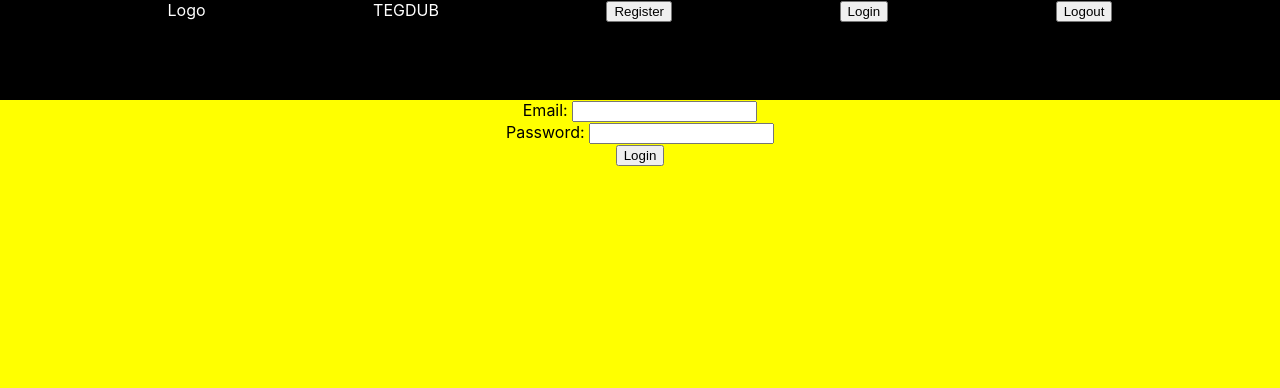
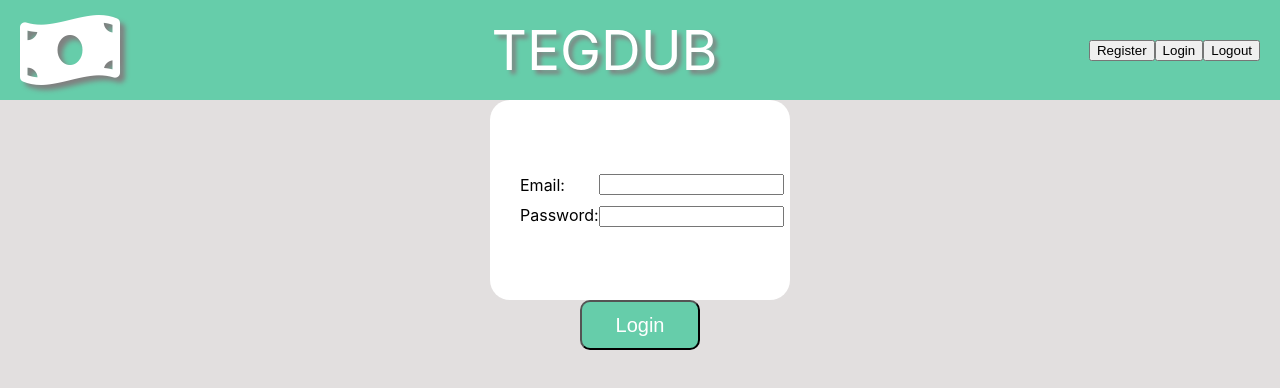
Before and after one commit to jerbezz/personal-project-budget, a React (Create React App) app: page /#/auth/login in a window 1280 px wide. Shown: the top 388 px of the page. Built offline with nearby package versions, Linux system fonts and the light colour scheme; what redux-promise-middleware would draw is missing.

Commit message:
style save

```diff
--- a/src/App.css
+++ b/src/App.css
@@ -5,7 +5,7 @@
 }
 
 body {
-  background: yellow;
+  background: rgb(226, 223, 223);
 }
 
 .nav-items {
--- a/src/components/Expense/Expense.js
+++ b/src/components/Expense/Expense.js
@@ -1,10 +1,10 @@
-import React, {Component} from 'react'
+import React, { Component } from 'react'
 import './Expense.css'
 // import { connect } from 'react-redux'
 // import {deleteExp} from './../../ducks/expReducer'
 
-class Expense extends Component{
-    constructor (props) {
+class Expense extends Component {
+    constructor(props) {
         super(props)
         this.state = {
             id: this.props.expense.exp_id,
@@ -40,11 +40,25 @@ class Expense extends Component{
 
     handleUpdateClick = () => {
         this.props.editAnExp()
+        this.setState({
+            edit: false
+        })
     }
 
-    render (){
+    render() {
         // console.log(22222, this.props.expense)
-    return (
+        return this.state.edit ? (
+            <div>
+                <div>
+                    <input name='date' value={this.state.date} onChange={this.handleChange} />
+                    <input name='category' value={this.state.category} onChange={this.handleChange} />
+                    <input name='name' value={this.state.name} onChange={this.handleChange} />
+                    <input name='amount' value={this.state.amount} onChange={this.handleChange} />
+                    <input name='memo' value={this.state.memo} onChange={this.handleChange} />
+                </div>
+                <button onClick={this.handleUpdateClick}>Confirm</button>
+            </div>
+        ) : (
 
                 <div className='exp-border-box'>
 
@@ -65,7 +79,7 @@ class Expense extends Component{
                             <p>{this.props.expense.exp_memo}</p>
                         </div>
                         <button onClick={this.handleDelete}>X</button>
-                <button>Edit</button>
+                        <button onClick={this.handleEditClick}>Edit</button>
 
                     </div>
                 </div>
--- a/src/components/Header/Header.css
+++ b/src/components/Header/Header.css
@@ -1,8 +1,29 @@
 header {
-    background: black;
+    background: mediumaquamarine;
     display: flex;
     flex-direction: row;
-    justify-content: space-evenly;
+    justify-content: space-between;
+    align-items: center;
     color: white;
     height: 100px;
   }
+
+  .header-left {
+    margin-left: 20px;
+    text-shadow: 5px 5px 5px gray
+
+  }
+
+  .header-mid {
+    font-size: 55px;
+    text-shadow: 4px 4px 4px  gray;
+
+  }
+
+  .header-right {
+    margin-right: 20px;
+  }
+
+  .fa-money-bill-wave {
+    color: white
+  }
--- a/src/components/Header/Header.js
+++ b/src/components/Header/Header.js
@@ -1,25 +1,26 @@
-import React, {Component} from 'react'
+import React, { Component } from 'react'
 import './Header.css'
-import {Link} from 'react-router-dom'
-import {connect} from 'react-redux'
+import { Link } from 'react-router-dom'
+import { connect } from 'react-redux'
 import getData from './../../ducks/authReducer'
 
 
 class Header extends Component {
 
 
-    render(){
-    return(
+    render() {
+        return (
             <header>
-        <div>Logo</div>
-        <div>TEGDUB</div>
+                <div className='header-left'> <Link to='/'> <i className="fas fa-money-bill-wave fa-5x"></i> </Link></div>
+                <div className='header-mid'>TEGDUB</div>
+                <div className='header-right'>
                     <Link to='/auth/register'><button>Register</button></Link>
                     <Link to='/auth/login'><button>Login</button></Link>
                     <a href='http://localhost:5550/logout'>
-                                <button>Logout</button>
+                        <button className='header-logout-btn'>Logout</button>
                     </a>
 
-
+                </div>
 
             </header>
         )
@@ -28,4 +29,4 @@ class Header extends Component {
 
 const mapState = (reduxState) => reduxState;
 
-export default connect(mapState, {getData})(Header)
+export default connect(mapState, { getData })(Header)
--- a/src/components/Home/Home.css
+++ b/src/components/Home/Home.css
@@ -12,6 +12,7 @@
 
 .better-work {
     display: flex;
+    justify-content: center;
 }
 
 .box-for-three-info {
@@ -26,8 +27,8 @@
 }
 
 .three-info-boxes {
-    background: red;
-    width: 70%;
+    background: white;
+    width: 85%;
     height: 250px;
     display: flex;
 	flex-direction: row;
@@ -36,10 +37,24 @@
 }
 
 .info-box{
-    background: green;
+    background: white;
+    display: flex;
+    flex-direction: column;
+    align-items: center;
+    justify-content: center;
     height: 200px;
-    width: 280px;
+    width: 300px;
     text-align: center;
-    border-top: 5px solid mediumturquoise;
-    border-radius: 10px
+    border-top: 8px solid mediumturquoise;
+    border-radius: 10px;
+    box-shadow: 5px 5px 10px 8px gray
 }
+
+.home-h4 {
+    font-weight: 300;
+}
+
+.fas fa-file-invoice-dollar{
+    height: 100px !important;
+    font-size: 100px;
+}
--- a/src/components/Home/Home.js
+++ b/src/components/Home/Home.js
@@ -13,9 +13,9 @@ class Home extends Component{
                 <div className='better-work'>
                 <div className='box-for-three-info'>
                     <div className='three-info-boxes'>
-                        <div className='info-box'><i className="fas fa-file-invoice-dollar"></i> Track Expenses</div>
-                        <div className='info-box'><i className="fas fa-balance-scale"></i> Budget Smart</div>
-                        <div className='info-box'><i className="far fa-chart-bar"></i> Reports</div>
+                        <div className='info-box'><i className="fas fa-file-invoice-dollar fa-2x"></i> <h2>Track Expenses</h2><h4 className='home-h4'>Easily and conveniently track your expenses</h4></div>
+                        <div className='info-box'><i className="fas fa-balance-scale fa-2x"></i> <h2>Budget Smart</h2><h4 className='home-h4'>Budget your finances and check your progress</h4></div>
+                        <div className='info-box'><i className="far fa-chart-bar fa-2x"></i> <h2>Reports</h2><h4 className='home-h4'>Visualize expenses to improve your personal finances</h4></div>
                     </div>
                 </div>
                 </div>
--- a/src/components/Login/Login.css
+++ b/src/components/Login/Login.css
@@ -3,5 +3,47 @@
 	flex-direction: column;
 	justify-content: center;
 	align-items: center;
+}
 
+.login-big-box {
+	background: white;
+	height: 200px;
+	width: 300px;
+	display: flex;
+	flex-direction: row;
+	justify-content: space-between;
+	align-items: center;
+	align-content: flex-start;
+	border-radius: 20px;
 }
+
+.login-left-side {
+	display: flex;
+	flex-direction: column;
+	justify-content: flex-start;
+	margin-left: 30px;
+}
+
+.login-right-side {
+	display: flex;
+	flex-direction: column;
+	justify-content: flex-start;
+	margin-right: 30px;
+}
+
+.login-left-email-box {
+	margin-bottom: 10px;
+}
+
+.login-right-email-box {
+	margin-bottom: 10px;
+}
+
+.login-button {
+	height: 50px;
+	width: 120px;
+	border-radius: 10px;
+	background: mediumaquamarine;
+	color: white;
+	font-size: 20px;
+}
--- a/src/components/Login/Login.js
+++ b/src/components/Login/Login.js
@@ -1,9 +1,9 @@
-import React, {Component} from 'react'
+import React, { Component } from 'react'
 import './Login.css'
 import axios from 'axios'
 
 
-class Login extends Component{
+class Login extends Component {
   constructor(props) {
     super(props);
     this.state = {
@@ -21,12 +21,20 @@ class Login extends Component{
     // console.log(res)
   }
 
-    render(){
-        return(
+  render() {
+    return (
       <div className='login'>
-                <div>Email: <input onChange={(e) => this.setState({ email: e.target.value })} value={this.state.email} type="text"></input></div>
-                <div> Password: <input onChange={(e) => this.setState({ password: e.target.value })} value={this.state.password} type="text"></input></div>
-                <div><button onClick={() => this.login()}>Login</button></div>
+        <div className='login-big-box'>
+          <div className='login-left-side'>
+            <div className='login-left-email-box'>Email: </div>
+            <div> Password: </div>
+          </div>
+          <div className='login-right-side'>
+            <div className='login-right-email-box'><input onChange={(e) => this.setState({ email: e.target.value })} value={this.state.email} type="text"></input></div>
+            <div><input onChange={(e) => this.setState({ password: e.target.value })} value={this.state.password} type="password"></input></div>
+          </div>
+        </div>
+        <div><button className='login-button' onClick={() => this.login()}>Login</button></div>
       </div>
     )
   }
```
Lines whose indentation alone changed are shown as unchanged.
